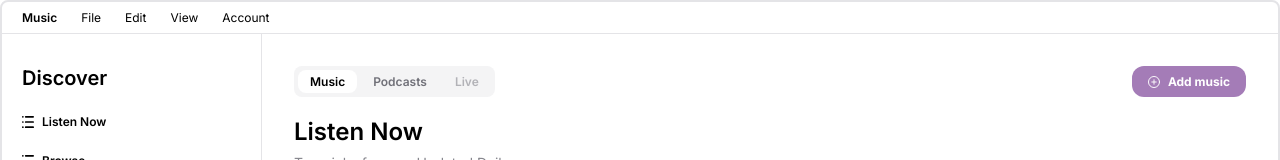
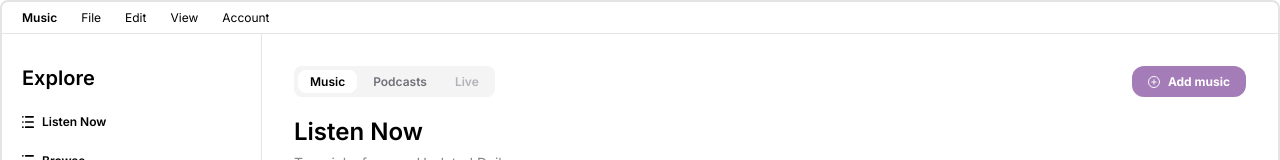
Before and after one commit to ion-design/ionMusicDemo, a Next.js app: page / in a window 1280 px wide. Shown: the top 160 px of the page. Built offline with nearby package versions, Linux system fonts and the light colour scheme; a web font is replaced by a local one.

Commit message:
Update music side bar component styling

```diff
--- a/components/ion/MusicSideBar.tsx
+++ b/components/ion/MusicSideBar.tsx
@@ -7,7 +7,7 @@ function MusicSideBar() {
 	return (
 		<div className="flex h-full w-[260px] flex-col items-start border-r border-[#e4e4e7] p-2">
 			<div className="flex flex-col items-start gap-2.5 px-3 pb-3 pt-6 font-Inter text-xl font-semibold leading-[24px] text-black">
-				<div>Discover</div>
+				<div>Explore</div>
 			</div>
 			<MusicSideBarItem text="Listen Now" />
 			<MusicSideBarItem text="Browse" />
```
